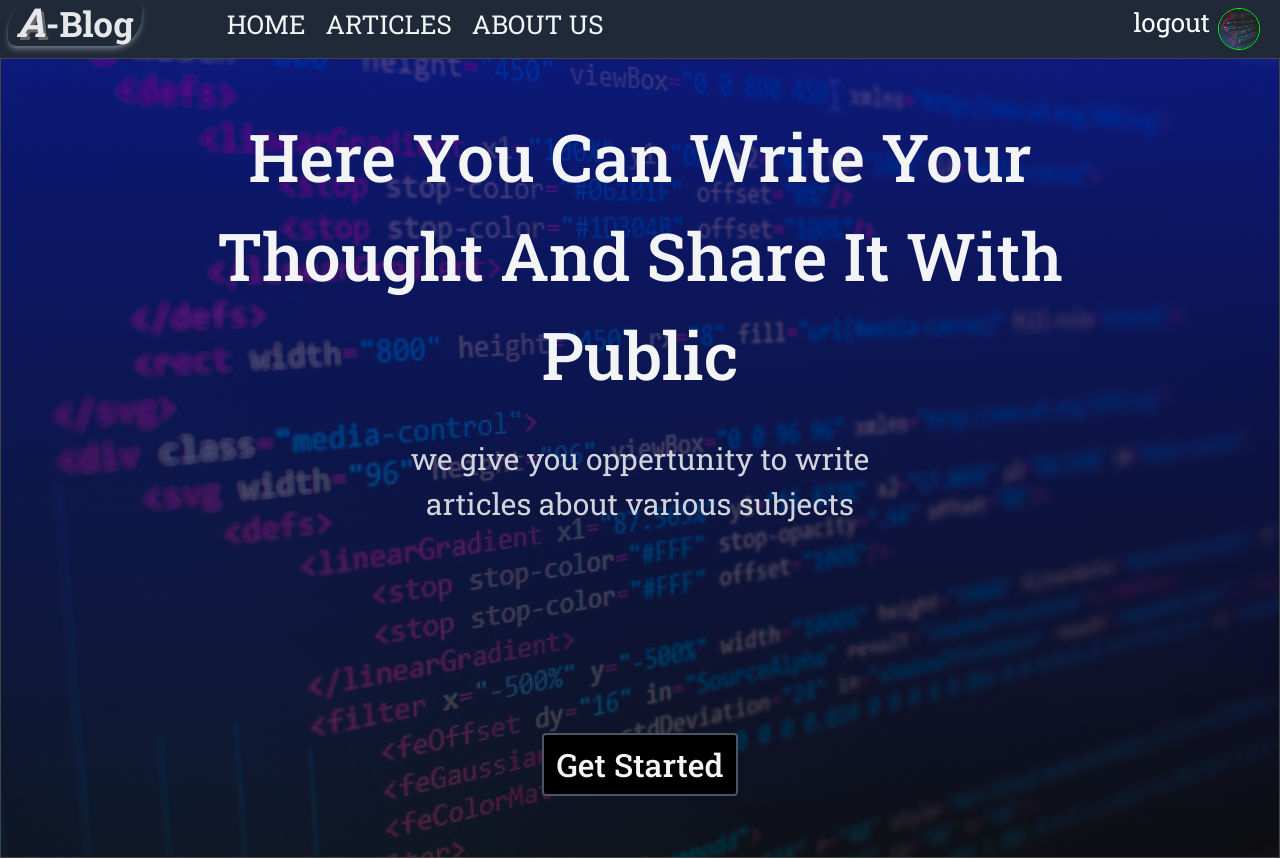
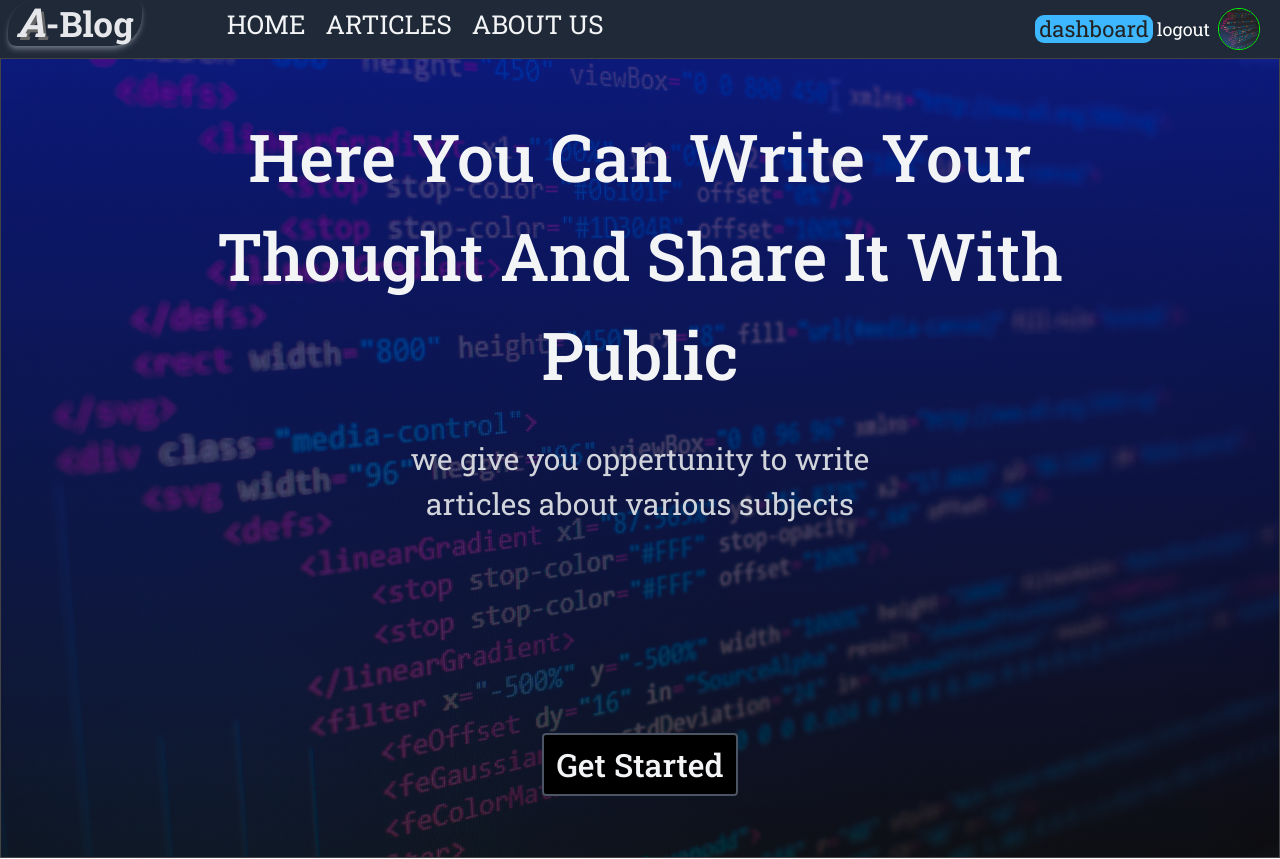
Before and after one commit to Alisalha195/mern-simple-blog, a React (Vite) app in the folder client/: page / in a window 1280 px wide. Shown: the top 859 px of the page. Built offline with nearby package versions, Linux system fonts and the light colour scheme; sample sign-in values are in the browser's storage.

Commit message:
add changes to some pages and components

```diff
--- a/client/src/components/layout/Header.jsx
+++ b/client/src/components/layout/Header.jsx
@@ -59,6 +59,7 @@ const Header = () => {
   ]
 
   const handleMouseOver = () => {
+
       if(!openMenu)
         setOpenMenu(true)
   }
@@ -73,6 +74,7 @@ const Header = () => {
 
   const handleLogout = ()=> {
     dispatch(logoutAsync())
+    setOpenMenu(false)
     navigate("/")
   }
   // const userID =  auth.currentUser?.uid
@@ -109,13 +111,21 @@ const Header = () => {
           { currentUser
             ?
                 <div className={currentUser ? " flex flex-row justify-end mr-2" : "hidden"}>
-                  <div className=' text-[#fff] hover:text-[#b3b3b3]'>
-                    <span className='btn px-1 text-[26px]'
+                  <div className='flex flex-row '>
+                    <div className='flex flex-col justify-center'>
+                      <span className='btn flex flex-col [max-height:80%] justify-center px-1 bg-[#3db7ff] hover:bg-[#68c7ff] [border-radius:9px] text-[#222] text-[22px] '
+                            onClick={()=>navigate("/dashboard")}
+                    >
+                      dashboard
+                    </span>
+                    </div>
+                    <span className='btn flex flex-col justify-center  px-1 text-[18px] py-[0] text-[#fff] hover:text-[#b3b3b3]'
                           onClick={handleLogout}
                     >
                       logout
                     </span>
                   </div>
+
                   <div className="btn px-1"
                       onClick={()=>navigate("/profile")}
                   >
--- a/client/src/components/layout/HeaderDropDownList.jsx
+++ b/client/src/components/layout/HeaderDropDownList.jsx
@@ -27,22 +27,33 @@ const HeaderDropDownList = ({openMenu, setOpenMenu , logedin,currentUser , heade
 
 	return (
 		<div className={openMenu ?
-                                   "flex [min-width:200px]  py-1 px-2 [border-radius:6px] [position:absolute] [top:40px] bg-[#efefef] [border:2px_solid_#aaa]"
+                                   "flex [min-width:200px]  py-1 px-2 [border-radius:6px] [position:absolute] [top:40px] bg-[#efefef] [border:2px_solid_#aaa] [z-index:1000]"
                                  : "hidden"}
             onMouseLeave={handleMouseOut}
         >
-          <div className="flex flex-col	 flex-nowrap">
+          <div className="flex flex-col	 flex-nowrap " >
             {
               currentUser
                 ?
-                    <div className="[border-bottom:1px_solid_#ccc] mb-2">
-                    	<div className={logedin ? "btn flex flex-row justify-center" : "hidden"}>
+                    <div className={logedin ? "  [border-bottom:1px_solid_#ccc] pb-2" : "hidden"}>
+                    	<div className={logedin ? "btn flex flex-row justify-center" : "hidden"}
+												onClick={()=>{setOpenMenu(false); navigate("/profile")}}
+                    	>
 	                      < UserProfileImage size="xs" rounded={true} bordered={true}/>
 	                      <span className="text-[#444] text-[26px] ml-1 font-bold">
 	                      	{getShortUsername (currentUser.username)}
 	                      </span>
 	                    </div>
-	                    <div className=' text-[#444] hover:text-[#666] my-1'>
+	                    <div className="mt-2 flex flex-row justify-center">
+	                    	<div className='flex flex-col justify-center'>
+		                      <span className='btn flex flex-col [max-height:90%] justify-center px-1 py-1 bg-[#3db7ff] hover:bg-[#68c7ff] [border-radius:9px] text-[#222] text-[24px] '
+		                            onClick={()=>navigate("/dashboard")}
+			                    >
+			                      dashboard
+			                    </span>
+		                    </div>
+	                    </div>
+	                    <div className=' text-[#444] hover:text-[#666] py-1'>
 	                    	<span className='btn px-1'
 															onClick={handleLogout}
 	                    	>
@@ -54,12 +65,12 @@ const HeaderDropDownList = ({openMenu, setOpenMenu , logedin,currentUser , heade
 
 			    :   <div className=" flex flex-col pb-1 [border-bottom:1px_solid_#fff]">
 								<span className="mb-1 btn text-gray-700 font-bold [border-radius:5px] hover:pl-[5px] transition-* duration-150"
-									onClick={()=>navigate("/signup")}
+									onClick={()=>{setOpenMenu(false); navigate("/signup");}}
 								>
 									Sign up
 								</span>
 								<span className="mb-1 btn text-gray-700 font-bold [border-radius:5px] hover:pl-[5px] transition-* duration-150"
-									onClick={()=>navigate("/login")}
+									onClick={()=>{setOpenMenu(false);navigate("/login")}}
 								>
 									Log in
 								</span>
--- a/client/src/user/pages/Dashboard.jsx
+++ b/client/src/user/pages/Dashboard.jsx
@@ -60,7 +60,7 @@ const Dashboard = () => {
   }
 
 	return (
-	  <div className="[position:relative]">
+	  <div className="">
 
 		  {/* Success Box */}
 			{
--- a/client/src/user/pages/Profile.jsx
+++ b/client/src/user/pages/Profile.jsx
@@ -38,7 +38,7 @@ const Profile = () => {
 	    // }, 1500)
 
 	  // dispatch(getUserArticles(currentUser.id))
-	  dispatch(getUserArticles("6633a4a789ec7fafdb2d6136"))
+	  dispatch(getUserArticles(currentUser.id))
 
 	  if(!articles)
 	  	console.log('This User Has No Articles ! ',error)
```
